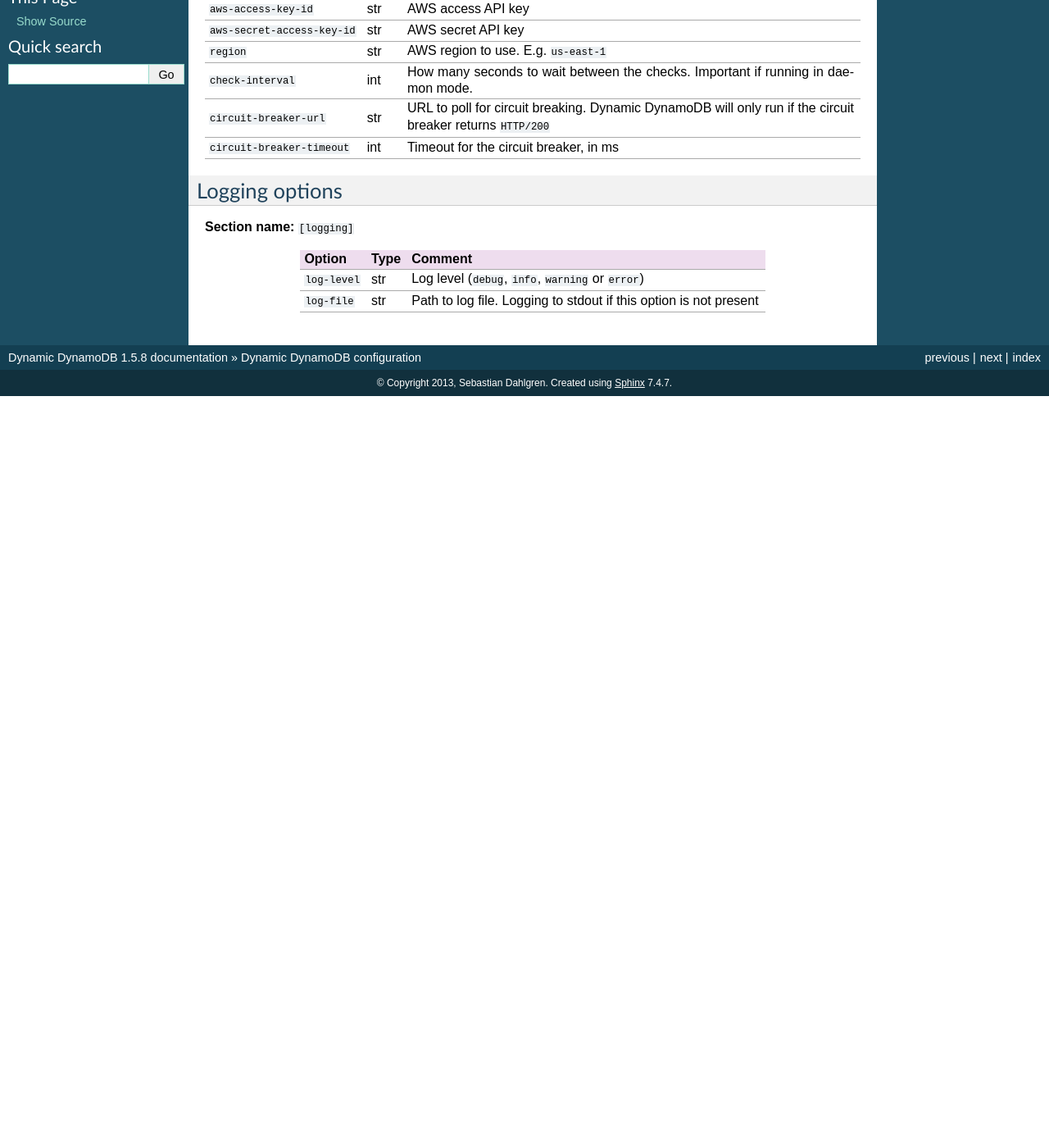
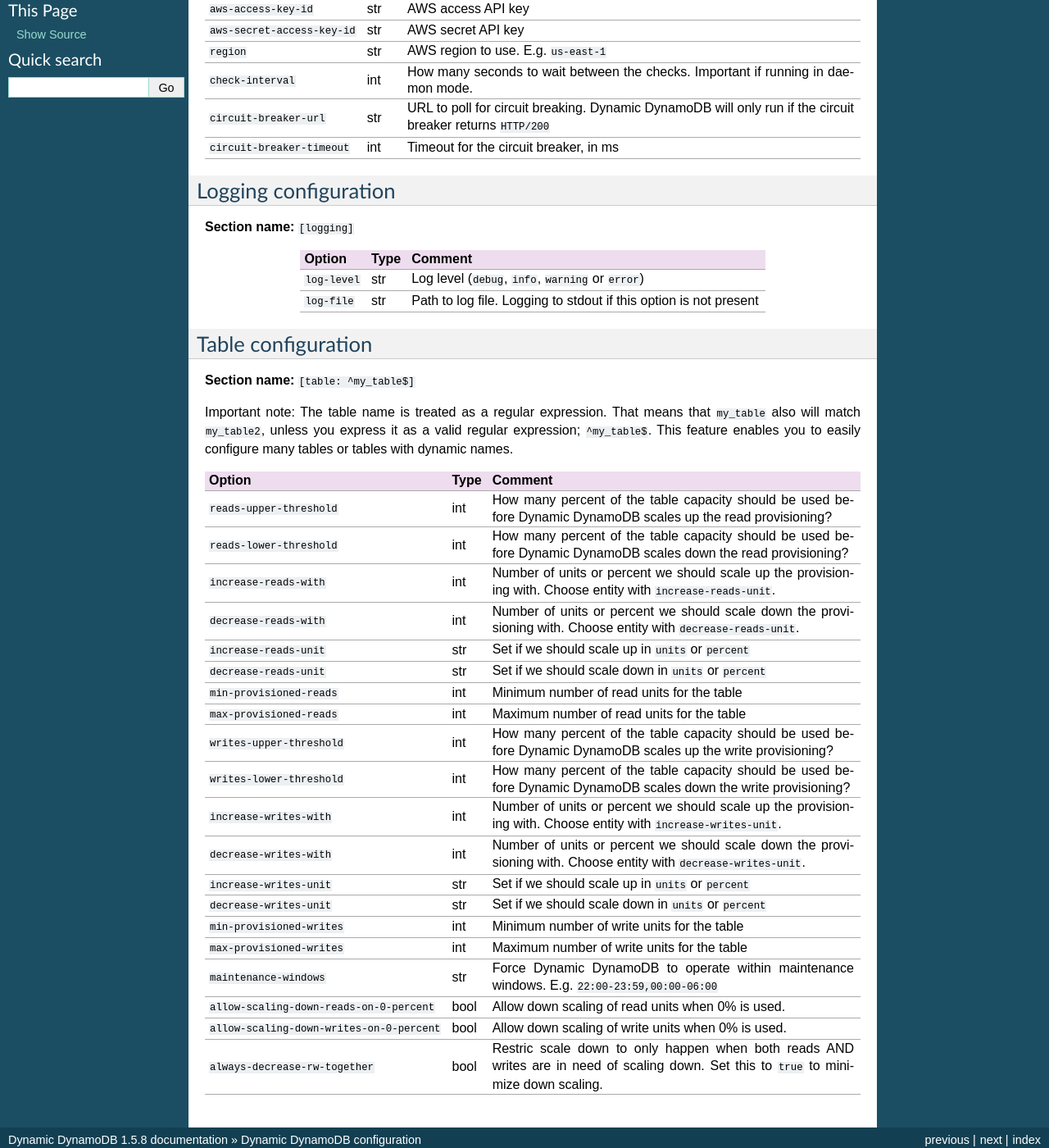
Before and after one commit to sebdah/dynamic-dynamodb, a Sphinx documentation site: the page built from docs/configuration_options.rst, in a window 1280 px wide and 1400 px high, scrolled down 270 px. Shown: the whole window at 82% size. Built offline with Sphinx 7.4.7, drawn with Linux system fonts in a browser that asks for light colours; before the commit the page ends 900 px from its top, so only the background shows below that; some of the changed text lies outside the part shown.

Commit message:
Wrote table configuration #80

```diff
--- a/docs/configuration_options.rst
+++ b/docs/configuration_options.rst
@@ -3,8 +3,8 @@
 
 The sections below describe the various options available in the Dynamic DynamoDB configuration file. See :ref:`_example_configuration_file`.
 
-Global options
---------------
+Global configuration
+--------------------
 
 **Section name:** ``[global]``
 
@@ -19,8 +19,8 @@
 ``circuit-breaker-timeout``           int  Timeout for the circuit breaker, in ms
 ===================================== ==== ==========================================
 
-Logging options
----------------
+Logging configuration
+---------------------
 
 **Section name:** ``[logging]``
 
@@ -30,3 +30,35 @@
 ``log-level``                         str  Log level (``debug``, ``info``, ``warning`` or ``error``)
 ``log-file``                          str  Path to log file. Logging to stdout if this option is not present
 ===================================== ==== ==========================================
+
+Table configuration
+-------------------
+
+**Section name:** ``[table: ^my_table$]``
+
+Important note: The table name is treated as a regular expression. That means that ``my_table`` also will match ``my_table2``, unless you express it as a valid regular expression; ``^my_table$``. This feature enables you to easily configure many tables or tables with dynamic names.
+
+========================================== ==== ==========================================
+Option                                     Type Comment
+========================================== ==== ==========================================
+``reads-upper-threshold``                  int  How many percent of the table capacity should be used before Dynamic DynamoDB scales up the read provisioning?
+``reads-lower-threshold``                  int  How many percent of the table capacity should be used before Dynamic DynamoDB scales down the read provisioning?
+``increase-reads-with``                    int  Number of units or percent we should scale up the provisioning with. Choose entity with ``increase-reads-unit``.
+``decrease-reads-with``                    int  Number of units or percent we should scale down the provisioning with. Choose entity with ``decrease-reads-unit``.
+``increase-reads-unit``                    str  Set if we should scale up in ``units`` or ``percent``
+``decrease-reads-unit``                    str  Set if we should scale down in ``units`` or ``percent``
+``min-provisioned-reads``                  int  Minimum number of read units for the table
+``max-provisioned-reads``                  int  Maximum number of read units for the table
+``writes-upper-threshold``                 int  How many percent of the table capacity should be used before Dynamic DynamoDB scales up the write provisioning?
+``writes-lower-threshold``                 int  How many percent of the table capacity should be used before Dynamic DynamoDB scales down the write provisioning?
+``increase-writes-with``                   int  Number of units or percent we should scale up the provisioning with. Choose entity with ``increase-writes-unit``.
+``decrease-writes-with``                   int  Number of units or percent we should scale down the provisioning with. Choose entity with ``decrease-writes-unit``.
+``increase-writes-unit``                   str  Set if we should scale up in ``units`` or ``percent``
+``decrease-writes-unit``                   str  Set if we should scale down in ``units`` or ``percent``
+``min-provisioned-writes``                 int  Minimum number of write units for the table
+``max-provisioned-writes``                 int  Maximum number of write units for the table
+``maintenance-windows``                    str  Force Dynamic DynamoDB to operate within maintenance windows. E.g. ``22:00-23:59,00:00-06:00``
+``allow-scaling-down-reads-on-0-percent``  bool Allow down scaling of read units when 0% is used.
+``allow-scaling-down-writes-on-0-percent`` bool Allow down scaling of write units when 0% is used.
+``always-decrease-rw-together``            bool Restric scale down to only happen when both reads AND writes are in need of scaling down. Set this to ``true`` to minimize down scaling.
+========================================== ==== ==========================================
--- a/docs/example_configuration.rst
+++ b/docs/example_configuration.rst
@@ -87,7 +87,7 @@
     #allow-scaling-down-reads-on-0-percent: true
     #allow-scaling-down-writes-on-0-percent: true
 
-    # Restric scale down to only happend when BOTH reads AND writes are in need
+    # Restric scale down to only happen when BOTH reads AND writes are in need
     # of scaling down. Set this to "true" to minimize down scaling.
     #always-decrease-rw-together: true
 
```
